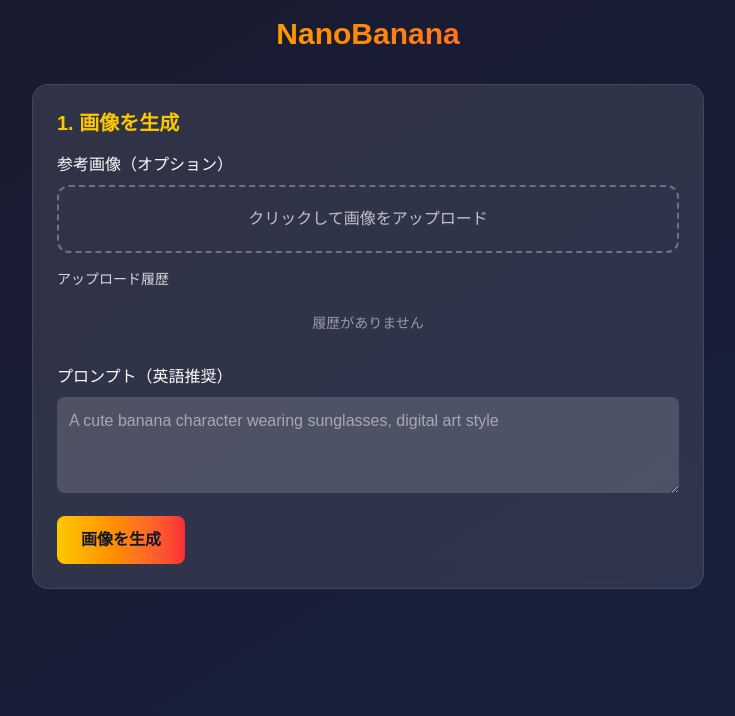
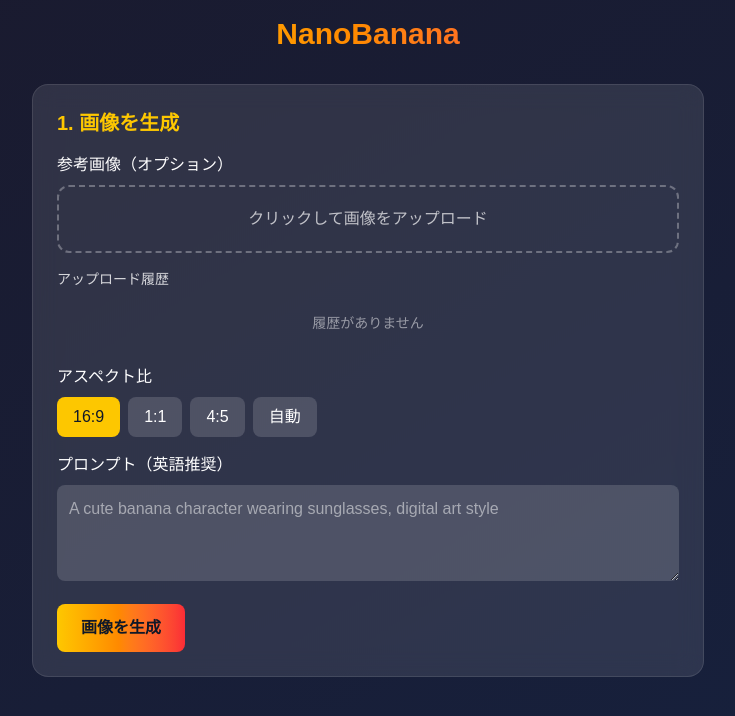
Before and after one commit to Ryotaverse69/nanobanana-pwa, a Next.js app: page / in a window 1280 px wide. Shown: the top 716 px of the page, without its empty margins (272-1007 px from the left). Built offline with nearby package versions, Linux system fonts and the light colour scheme.

Commit message:
Add aspect ratio selector (16:9, 1:1, 4:5, auto)

```diff
--- a/src/app/api/generate/route.ts
+++ b/src/app/api/generate/route.ts
@@ -5,7 +5,17 @@
 
 export async function POST(request: NextRequest) {
   try {
-    const { prompt, inputImageBase64 } = await request.json();
+    const { prompt, inputImageBase64, aspectRatio } = await request.json();
+
+    // アスペクト比の指示を作成
+    let aspectInstruction = '';
+    if (aspectRatio === 'auto' && inputImageBase64) {
+      aspectInstruction = 'Match the aspect ratio of the input image.';
+    } else if (aspectRatio === 'auto') {
+      aspectInstruction = 'Aspect ratio: 16:9.';
+    } else {
+      aspectInstruction = `Aspect ratio: ${aspectRatio}.`;
+    }
 
     const model = googleAI.getGenerativeModel({
       model: 'models/gemini-3-pro-image-preview',
@@ -24,10 +34,10 @@
             data: inputImageBase64
           }
         },
-        { text: `${prompt}. Aspect ratio: 16:9. Do NOT add any watermarks, logos, or branding to the image. No visible watermarks in any corner.` }
+        { text: `${prompt}. ${aspectInstruction} Do NOT add any watermarks, logos, or branding to the image. No visible watermarks in any corner.` }
       ];
     } else {
-      contents = `Generate an image: ${prompt}. Aspect ratio: 16:9. Do NOT add any watermarks, logos, or branding to the image. No visible watermarks in any corner.`;
+      contents = `Generate an image: ${prompt}. ${aspectInstruction} Do NOT add any watermarks, logos, or branding to the image. No visible watermarks in any corner.`;
     }
 
     const response = await model.generateContent({
--- a/src/app/page.tsx
+++ b/src/app/page.tsx
@@ -18,6 +18,7 @@
   const [generateStatus, setGenerateStatus] = useState<{ type: string; message: string } | null>(null);
   const [postStatus, setPostStatus] = useState<{ type: string; message: string } | null>(null);
   const [history, setHistory] = useState<HistoryImage[]>([]);
+  const [aspectRatio, setAspectRatio] = useState<string>('16:9');
 
   // 履歴をlocalStorageから読み込み
   useEffect(() => {
@@ -89,7 +90,7 @@
       const res = await fetch('/api/generate', {
         method: 'POST',
         headers: { 'Content-Type': 'application/json' },
-        body: JSON.stringify({ prompt, inputImageBase64: uploadedImageBase64 })
+        body: JSON.stringify({ prompt, inputImageBase64: uploadedImageBase64, aspectRatio })
       });
       const result = await res.json();
 
@@ -218,6 +219,27 @@
             )}
           </div>
 
+          {/* アスペクト比 */}
+          <label className="block mb-2 font-medium">アスペクト比</label>
+          <div className="flex gap-2 mb-4">
+            {['16:9', '1:1', '4:5', 'auto'].map((ratio) => (
+              <button
+                key={ratio}
+                onClick={() => setAspectRatio(ratio)}
+                className={`px-4 py-2 rounded-lg font-medium transition-all ${
+                  aspectRatio === ratio
+                    ? 'bg-yellow-400 text-gray-900'
+                    : 'bg-white/15 text-white hover:bg-white/25'
+                }`}
+              >
+                {ratio === 'auto' ? '自動' : ratio}
+              </button>
+            ))}
+          </div>
+          {aspectRatio === 'auto' && !uploadedImageBase64 && (
+            <p className="text-yellow-400/80 text-sm mb-4">※「自動」は参考画像をアップロードすると、その画像のアスペクト比を使用します</p>
+          )}
+
           {/* プロンプト */}
           <label className="block mb-2 font-medium">プロンプト（英語推奨）</label>
           <textarea
```
